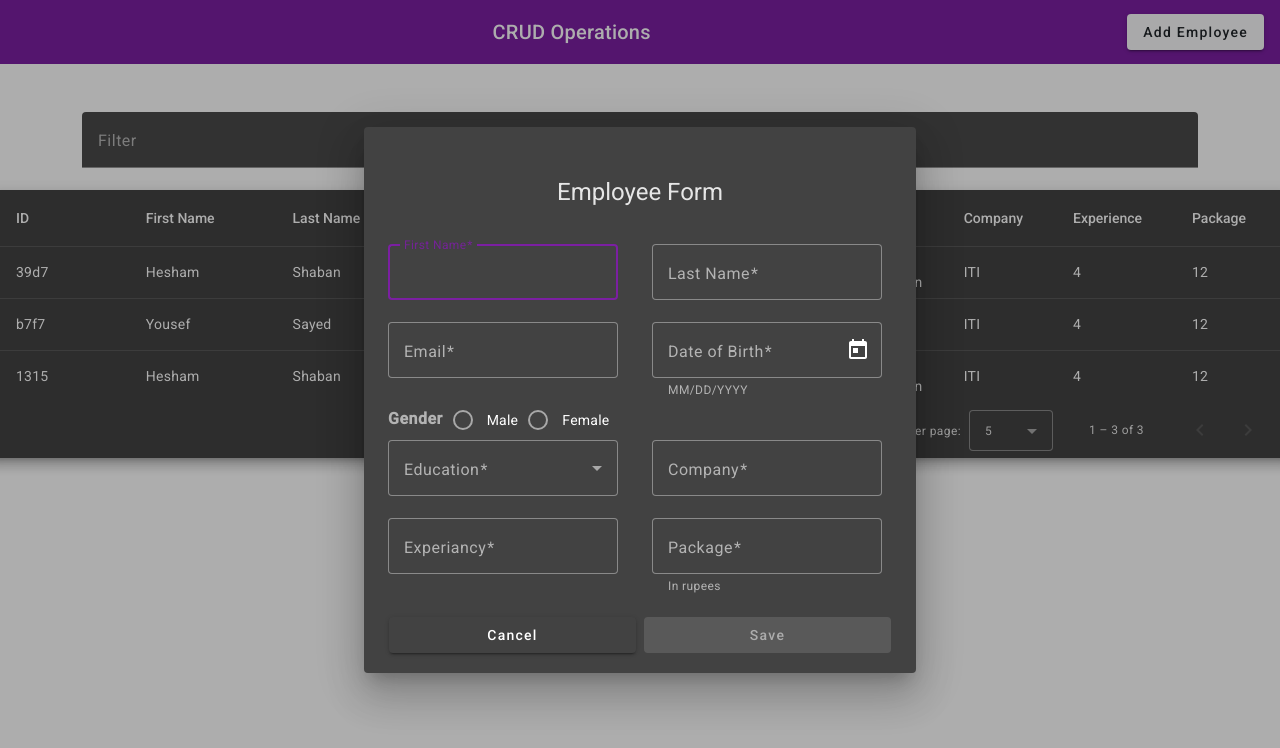
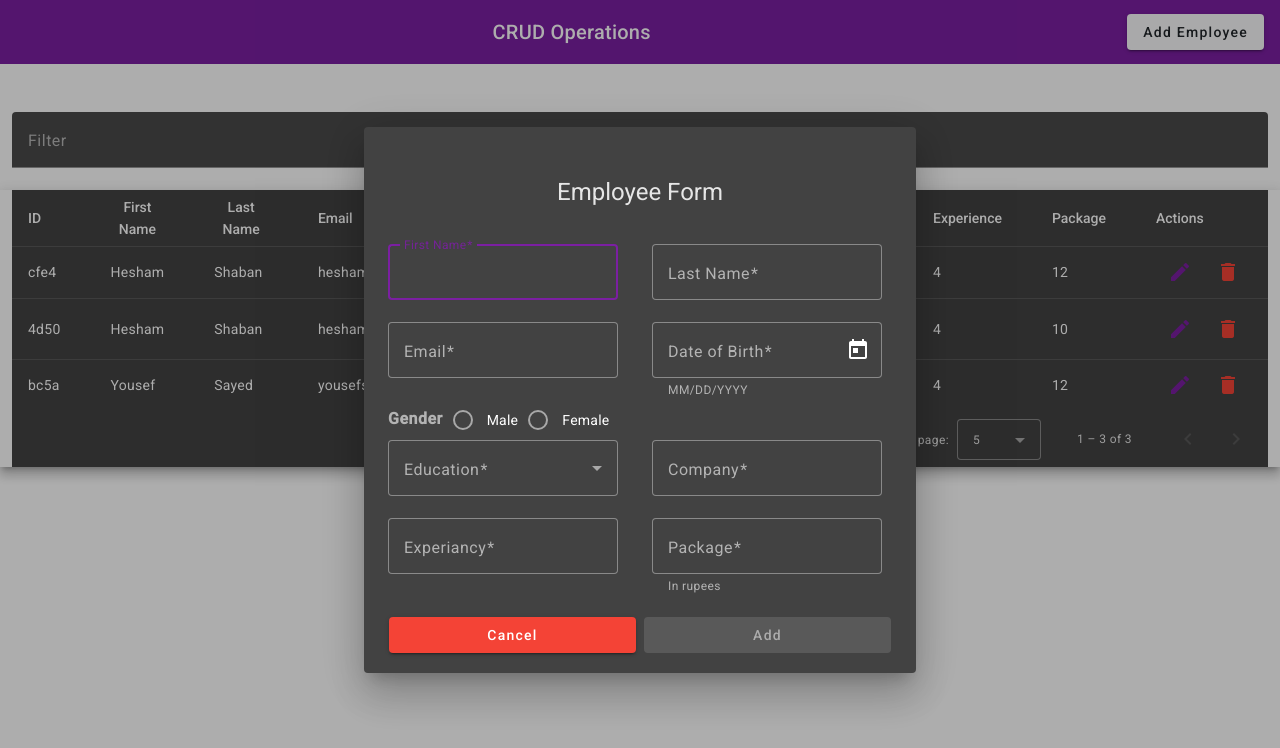
Before and after one commit to HeshamAhmedShaban/Crud-Operations-Using-Angular-Material, an Angular app in the folder task1-crud-operations/: page / in a window 1280 px wide. Both pictures are taken after a click on the button "Add Employee". Shown: the top 748 px of the page. Built offline with nearby package versions, Linux system fonts and the light colour scheme; data requests are answered from the project's data file.

Commit message:
Finsh CRUD Operations

```diff
--- /dev/null
+++ b/task1-crud-operations/src/app/core/models/interfaces/iemployee.ts
@@ -0,0 +1,12 @@
+export interface IEmployee {
+  id: string;
+  firstName: string;
+  lastName: string;
+  email: string;
+  dateOfBirth: string;
+  gender: string;
+  education: string;
+  company: string;
+  experience: string;
+  package: string;
+}
--- /dev/null
+++ b/task1-crud-operations/src/app/core/services/action.service.ts
@@ -0,0 +1,17 @@
+import { Injectable } from '@angular/core';
+import { MatSnackBar } from '@angular/material/snack-bar';
+
+@Injectable({
+  providedIn: 'root'
+})
+export class ActionService {
+
+  constructor(private _snackBar: MatSnackBar) { }
+
+
+  openSnackBar(message: string, action: string = 'OK') {
+    this._snackBar.open(message, action, {
+      duration: 2000,
+    });
+  }
+}
--- a/task1-crud-operations/src/app/core/services/employee-service.ts
+++ /dev/null
@@ -1,19 +0,0 @@
-import { HttpClient } from '@angular/common/http';
-import { Injectable } from '@angular/core';
-import { Observable } from 'rxjs';
-
-@Injectable({
-  providedIn: 'root'
-})
-export class EmployeeService {
-
-  constructor(private _http: HttpClient) { }
-//Get All Employees
-  getEmployees():Observable<any>{
-    return this._http.get("http://localhost:3000/Employees")
-  }
-//Add Employee
-  addEmpolyee(data:any):Observable<any>{
-    return this._http.post("http://localhost:3000/Employees",data)
-  }
-}
--- /dev/null
+++ b/task1-crud-operations/src/app/core/services/employee.service.ts
@@ -0,0 +1,39 @@
+import { HttpClient } from '@angular/common/http';
+import { Injectable } from '@angular/core';
+import { BehaviorSubject, Observable } from 'rxjs';
+import { IEmployee } from '../models/interfaces/iemployee';
+import { log } from 'console';
+
+@Injectable({
+  providedIn: 'root'
+})
+export class EmployeeService {
+
+  private employeesSubject: BehaviorSubject<IEmployee[]> = new BehaviorSubject<IEmployee[]>([]);
+  public employees$: Observable<IEmployee[]> = this.employeesSubject.asObservable();
+
+
+  constructor(private _http: HttpClient) {
+    this.getEmployees().subscribe(employees => {
+      this.employeesSubject.next(employees);
+    });
+  }
+//Get All Employees
+  getEmployees():Observable<IEmployee[]>{
+    return this._http.get<IEmployee[]>("http://localhost:3000/Employees")
+  }
+//Add Employee
+  addEmpolyee(data:IEmployee):Observable<IEmployee>{
+    return this._http.post<IEmployee>("http://localhost:3000/Employees",data)
+  }
+
+  //Update Employee
+  updateEmployee(id:string,data:any):Observable<IEmployee>{
+    return this._http.put<IEmployee>(`http://localhost:3000/Employees/${id}`,data)
+  }
+
+  //Delete Employee
+  deleteEmployee(id:string):Observable<IEmployee>{
+    return this._http.delete<IEmployee>(`http://localhost:3000/Employees/${id}`)
+  }
+}
--- a/task1-crud-operations/src/app/core/static-components/add-edit-employee/add-edit-employee.component.html
+++ b/task1-crud-operations/src/app/core/static-components/add-edit-employee/add-edit-employee.component.html
@@ -60,7 +60,7 @@
   </div>
   </div>
   <div mat-dialog-actions class="action">
-    <button mat-raised-button>Cancel</button>
-    <button mat-raised-button color="primary" type="submit" [disabled]="!employeeForm.valid">Save</button>
+    <button mat-raised-button color="warn" mat-dialog-close="false">Cancel</button>
+    <button mat-raised-button color="primary" type="submit" [disabled]="!employeeForm.valid">{{editData ? 'Update' : 'Add'}}</button>
   </div>
 </form>
--- a/task1-crud-operations/src/app/core/static-components/add-edit-employee/add-edit-employee.component.ts
+++ b/task1-crud-operations/src/app/core/static-components/add-edit-employee/add-edit-employee.component.ts
@@ -1,7 +1,7 @@
 import { CommonModule } from '@angular/common';
-import { Component } from '@angular/core';
-import { FormBuilder, FormGroup, FormsModule, ReactiveFormsModule, Validators } from '@angular/forms';
-import { MatDialogModule } from '@angular/material/dialog';
+import { Component, Inject, OnInit } from '@angular/core';
+import { FormBuilder, FormGroup, FormsModule, NgModel, ReactiveFormsModule, Validators } from '@angular/forms';
+import { MAT_DIALOG_DATA, MatDialogModule, MatDialogRef } from '@angular/material/dialog';
 import {MatButtonModule} from '@angular/material/button';
 import {MatSelectModule} from '@angular/material/select';
 import {MatInputModule} from '@angular/material/input';
@@ -9,25 +9,28 @@ import {MatFormFieldModule} from '@angular/material/form-field';
 import {MatDatepickerModule} from '@angular/material/datepicker';
 import { MatNativeDateModule } from '@angular/material/core';
 import {MatRadioModule} from '@angular/material/radio';
-import { EmployeeService } from '../../services/employee-service';
-import { DialogRef } from '@angular/cdk/dialog';
+import { EmployeeService } from '../../services/employee.service';
 import {provideNativeDateAdapter} from '@angular/material/core';
+import {MatSnackBarModule} from '@angular/material/snack-bar';
+import { IEmployee } from '../../models/interfaces/iemployee';
+import { ActionService } from '../../services/action.service';
 
 @Component({
   selector: 'app-add-edit-employee',
   standalone: true,
   providers:[provideNativeDateAdapter()],
-  imports: [CommonModule,FormsModule,MatDialogModule,MatRadioModule,MatDatepickerModule,MatNativeDateModule,MatButtonModule,MatFormFieldModule,MatSelectModule,MatInputModule,MatFormFieldModule,ReactiveFormsModule],
+  imports: [CommonModule,FormsModule,MatDialogModule,MatRadioModule,MatDatepickerModule,MatNativeDateModule,MatButtonModule,MatFormFieldModule,MatSelectModule,MatSnackBarModule,MatInputModule,MatFormFieldModule,ReactiveFormsModule],
   templateUrl: './add-edit-employee.component.html',
   styleUrl: './add-edit-employee.component.css'
 })
-export class AddEditEmployeeComponent {
+export class AddEditEmployeeComponent implements OnInit {
 
 education:string[]=["Matric","Diploma","Intermediate","Graduation","Post Graduation"];
 
 employeeForm:FormGroup;
 
-constructor(private formBulder:FormBuilder,private serviceEmployee:EmployeeService,private dialogRef:DialogRef){
+constructor(private formBulder:FormBuilder,private serviceEmployee:EmployeeService,private dialogRef:MatDialogRef<AddEditEmployeeComponent>,
+  @Inject(MAT_DIALOG_DATA) public editData: IEmployee,private actionService:ActionService){
 this.employeeForm=this.formBulder.group({
   firstName:['',Validators.required],
   lastName:['',Validators.required],
@@ -41,18 +44,36 @@ this.employeeForm=this.formBulder.group({
 })
 }
 
+  ngOnInit(): void {
+    this.employeeForm.patchValue(this.editData);
+  }
+
   FormSubmit(){
   if(this.employeeForm.valid){
+    if(this.editData){
+      this.serviceEmployee.updateEmployee(this.editData.id,this.employeeForm.value).subscribe({
+        next:(res)=>{
+          // alert("Employee updated successfully")
+          this.actionService.openSnackBar("Employee updated successfully")
+          this.dialogRef.close(true);
+        },
+        error:(err)=>{
+          alert("Error while adding the employee"+" "+err)
+        }
+      });
+    }else{
       this.serviceEmployee.addEmpolyee(this.employeeForm.value).subscribe({
         next:(res)=>{
-        alert("Employee added successfully")
-        this.dialogRef.close();
-        // this.employeeForm.reset();
+          // alert("Employee added successfully")
+          this.actionService.openSnackBar("Employee added successfully")
+          this.dialogRef.close(true);
         },
         error:(err)=>{
           alert("Error while adding the employee"+" "+err)
         }
       });
     }
+
   }
   }
+}
--- a/task1-crud-operations/src/app/core/static-components/header/header.component.ts
+++ b/task1-crud-operations/src/app/core/static-components/header/header.component.ts
@@ -19,6 +19,6 @@ export class HeaderComponent {
   constructor(private _dialog: MatDialog) {}
 
   openAddEdditEmployeeForm() {
-this._dialog.open(AddEditEmployeeComponent)
+    this._dialog.open(AddEditEmployeeComponent)
   }
 }
--- a/task1-crud-operations/src/app/features/employee-list/employee-list.component.css
+++ b/task1-crud-operations/src/app/features/employee-list/employee-list.component.css
@@ -10,3 +10,7 @@ table {
 td, th {
   width: 25%;
 }
+
+.buttons-container {
+  display: flex;
+}
--- a/task1-crud-operations/src/app/features/employee-list/employee-list.component.html
+++ b/task1-crud-operations/src/app/features/employee-list/employee-list.component.html
@@ -1,9 +1,13 @@
-<div class="container">
+<div class="container-fluid">
   <mat-form-field class="mt-5">
     <mat-label>Filter</mat-label>
     <input matInput (keyup)="applyFilter($event)" placeholder="Ex. Mia" #input>
   </mat-form-field>
 </div>
+
+
+<div class="container-fluid">
+
 
 <div class="row">
   <div class="mat-elevation-z8">
@@ -60,6 +64,25 @@
         <td mat-cell *matCellDef="let row"> {{row.package}} </td>
       </ng-container>
 
+      <ng-container matColumnDef="actions">
+        <th mat-header-cell *matHeaderCellDef mat-sort-header> Actions </th>
+        <td mat-cell *matCellDef="let row" class="actions-cell">
+          <!-- <div class="buttons-container">
+            <button mat-flat-button color="primary">Update</button>
+            <button mat-flat-button color="warn">Delete</button>
+          </div> -->
+          <div class="buttons-container">
+            <button mat-icon-button color="primary" (click)="openEditForm(row)">
+              <mat-icon>edit</mat-icon>
+            </button>
+            <button mat-icon-button color="warn" (click)="deleteEmployee(row.id)">
+              <mat-icon>delete</mat-icon>
+            </button>
+          </div>
+        </td>
+      </ng-container>
+
+
       <tr mat-header-row *matHeaderRowDef="displayedColumns"></tr>
       <tr mat-row *matRowDef="let row; columns: displayedColumns;"></tr>
 
@@ -72,3 +95,4 @@
     <mat-paginator [pageSizeOptions]="[5, 10, 25, 100]" aria-label="Select page of users"></mat-paginator>
   </div>
 </div>
+</div>
--- a/task1-crud-operations/src/app/features/employee-list/employee-list.component.ts
+++ b/task1-crud-operations/src/app/features/employee-list/employee-list.component.ts
@@ -1,41 +1,72 @@
-import { Component, OnInit, AfterViewInit, ViewChild } from '@angular/core';
-import { EmployeeService } from '../../core/services/employee-service';
+import { Component, OnInit, ViewChild } from '@angular/core';
+import { EmployeeService } from '../../core/services/employee.service';
 import {MatPaginator, MatPaginatorModule} from '@angular/material/paginator';
 import {MatSort, MatSortModule} from '@angular/material/sort';
 import {MatTableDataSource, MatTableModule} from '@angular/material/table';
 import {MatInputModule} from '@angular/material/input';
 import {MatFormFieldModule} from '@angular/material/form-field';
+import {MatButtonModule} from '@angular/material/button';
+import { MatIconModule } from '@angular/material/icon';
 import { CommonModule } from '@angular/common';
+import { IEmployee } from '../../core/models/interfaces/iemployee';
+import { AddEditEmployeeComponent } from '../../core/static-components/add-edit-employee/add-edit-employee.component';
+import { MatDialog } from '@angular/material/dialog';
+import { ActionService } from '../../core/services/action.service';
 @Component({
   selector: 'app-employee-list',
   standalone: true,
-  imports: [MatTableModule, MatFormFieldModule, MatInputModule, MatPaginatorModule, MatSortModule,CommonModule],
+  imports: [MatTableModule, MatFormFieldModule, MatInputModule, MatPaginatorModule, MatSortModule,MatButtonModule,MatIconModule,CommonModule],
   templateUrl: './employee-list.component.html',
   styleUrl: './employee-list.component.css'
 })
 export class EmployeeListComponent implements OnInit  {
-  displayedColumns: string[] = ['id', 'firstName', 'lastName', 'email', 'dateOfBirth', 'gender', 'education', 'company', 'experience', 'package'];
-  dataSource!: MatTableDataSource<any>;
-
+  displayedColumns: string[] = ['id', 'firstName', 'lastName', 'email', 'dateOfBirth', 'gender', 'education', 'company', 'experience', 'package','actions'];
+  dataSource!: MatTableDataSource<IEmployee>;
 
   @ViewChild(MatPaginator) paginator!: MatPaginator;
   @ViewChild(MatSort) sort!: MatSort;
-constructor(private _serviceEmployee: EmployeeService) {}
+constructor(private _serviceEmployee: EmployeeService,private dialogRef:MatDialog,private actionService:ActionService) {}
 
 
   ngOnInit(): void {
-
+    this._serviceEmployee.employees$.subscribe(employees=>{
+      this.dataSource = new MatTableDataSource(employees);
+      this.dataSource.sort = this.sort;
+      this.dataSource.paginator = this.paginator;
+    })
     this.getAllEmployees()
   }
 
   getAllEmployees(){
     this._serviceEmployee.getEmployees().subscribe({
-    next:(data)=>{
-      this.dataSource=new MatTableDataSource(data);
-      this.dataSource.sort=this.sort;
-      this.dataSource.paginator=this.paginator;
-    }
+      next: (data: IEmployee | IEmployee[]) => {
+        if (Array.isArray(data)) {
+          this.dataSource = new MatTableDataSource(data);
+        } else {
+          this.dataSource = new MatTableDataSource([data]);
+        }
+        this.dataSource.sort = this.sort;
+        this.dataSource.paginator = this.paginator;
+      }
     })
+  }
+
+
+  deleteEmployee(id:string){
+    this._serviceEmployee.deleteEmployee(id).subscribe({
+      next:(data)=>{
+        // alert("Employee deleted successfully")
+        this.actionService.openSnackBar("Employee deleted successfully")
+        this.getAllEmployees()
+      }
+    })
+  }
+
+  openEditForm(data:IEmployee){
+    this.dialogRef.open(AddEditEmployeeComponent,{
+      data,
+    });
+
   }
 
   applyFilter(event: Event) {
--- a/task1-crud-operations/src/app/server/db.json
+++ b/task1-crud-operations/src/app/server/db.json
@@ -1,11 +1,28 @@
 {
+  "posts": [
+    {
+      "id": "1",
+      "title": "json-server",
+      "author": "typicode"
+    }
+  ],
+  "comments": [
+    {
+      "id": "1",
+      "body": "some comment",
+      "postId": 1
+    }
+  ],
+  "profile": {
+    "name": "typicode"
+  },
   "Employees": [
     {
-      "id": "39d7",
+      "id": "cfe4",
       "firstName": "Hesham",
       "lastName": "Shaban",
       "email": "hesham@gmail.com",
-      "dateOfBirth": "1998-04-07T22:00:00.000Z",
+      "dateOfBirth": "2024-05-05T21:00:00.000Z",
       "gender": "male",
       "education": "Post Graduation",
       "company": "ITI",
@@ -13,25 +30,25 @@
       "package": 12
     },
     {
-      "id": "b7f7",
+      "firstName": "Hesham",
+      "lastName": "Shaban",
+      "email": "heshamshaban@gmail.com",
+      "dateOfBirth": "2024-05-13T21:00:00.000Z",
+      "gender": "male",
+      "education": "Post Graduation",
+      "company": "ITI",
+      "experience": 4,
+      "package": 10,
+      "id": "4d50"
+    },
+    {
+      "id": "bc5a",
       "firstName": "Yousef",
       "lastName": "Sayed",
       "email": "yousefsayed@gmail.com",
       "dateOfBirth": "2024-05-01T21:00:00.000Z",
       "gender": "male",
-      "education": "Diploma",
-      "company": "ITI",
-      "experience": 4,
-      "package": 12
-    },
-    {
-      "id": "1315",
-      "firstName": "Hesham",
-      "lastName": "Shaban",
-      "email": "heshamshaban@gmail.com",
-      "dateOfBirth": "2024-05-05T21:00:00.000Z",
-      "gender": "male",
-      "education": "Post Graduation",
+      "education": "Intermediate",
       "company": "ITI",
       "experience": 4,
       "package": 12
```
Also changed, not shown: 1 other file (tests, documents, lock files or other folders). Lines whose indentation alone changed are shown as unchanged.
